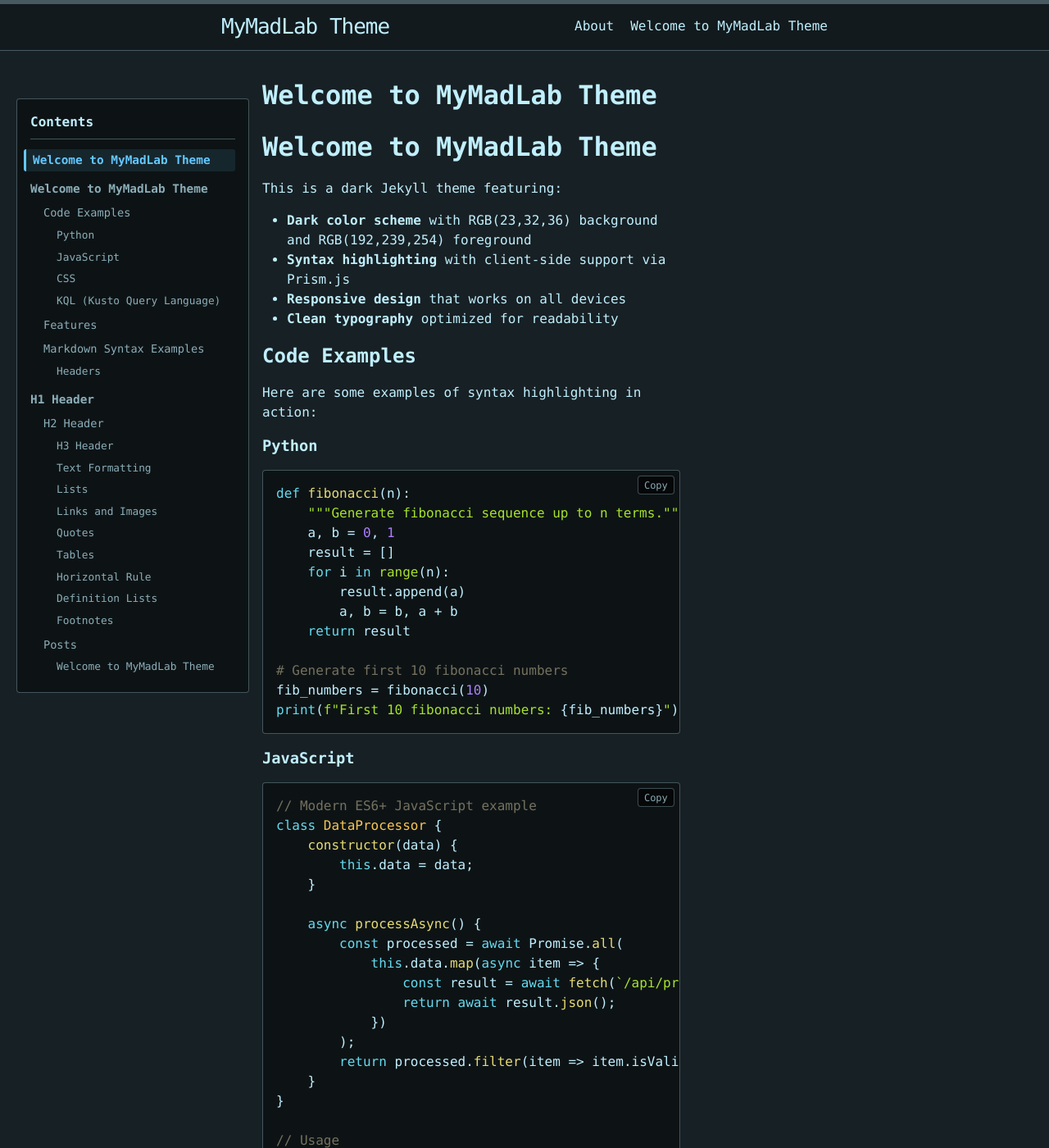
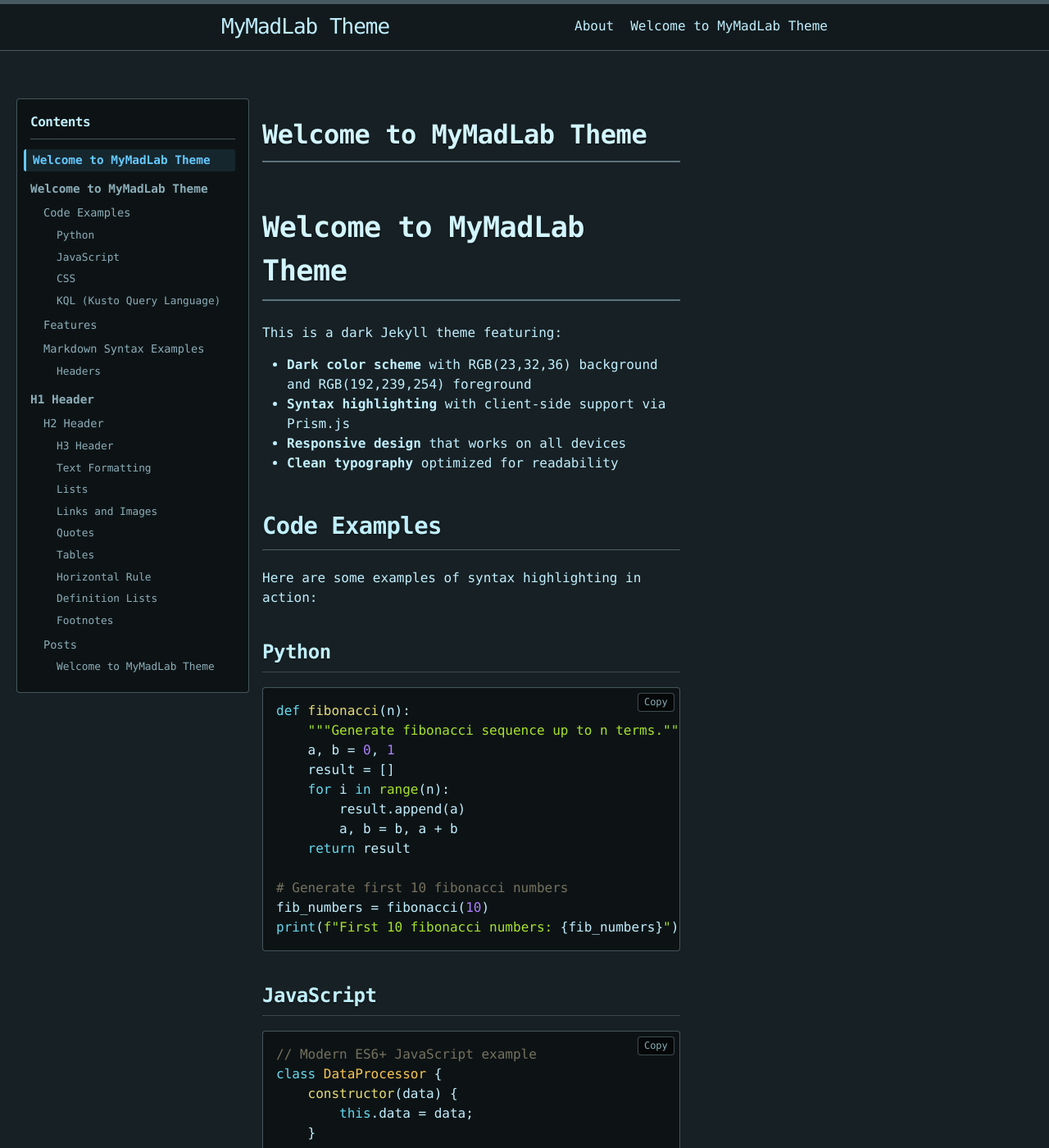
Before and after one commit to biggiebk/theme_mymadlab, a Jekyll site: the page built from index.md, in a window 1280 px wide and 1400 px high. Shown: the whole window at 82% size. Built offline with Jekyll 4.4.1, drawn with Linux system fonts in a browser that asks for light colours; nearby versions of some CDN libraries; our own code applies the rules of GitHub Pages for plain Markdown files.

Commit message:
Header should standout

```diff
--- a/_sass/mymadlab/_base.scss
+++ b/_sass/mymadlab/_base.scss
@@ -129,8 +129,47 @@
  * Headings
  */
 h1, h2, h3, h4, h5, h6 {
-  font-weight: $base-font-weight + 200;
+  font-weight: $base-font-weight + 300;
   color: $foreground-color;
+  text-shadow: 0 1px 2px rgba(0, 0, 0, 0.5);
+  border-bottom: 1px solid rgba(192, 239, 254, 0.2);
+  padding-bottom: 0.25em;
+  margin-top: 1.5em;
+  margin-bottom: 0.75em;
+  letter-spacing: -0.5px;
+}
+
+h1 {
+  font-size: 2.2em;
+  border-bottom-color: rgba(192, 239, 254, 0.4);
+  border-bottom-width: 2px;
+  color: rgb(210, 245, 255);
+}
+
+h2 {
+  font-size: 1.8em;
+  border-bottom-color: rgba(192, 239, 254, 0.3);
+}
+
+h3 {
+  font-size: 1.5em;
+  border-bottom-color: rgba(192, 239, 254, 0.2);
+}
+
+h4 {
+  font-size: 1.25em;
+  border-bottom-color: rgba(192, 239, 254, 0.15);
+}
+
+h5 {
+  font-size: 1.1em;
+  border-bottom-color: rgba(192, 239, 254, 0.1);
+}
+
+h6 {
+  font-size: 1em;
+  border-bottom: none;
+  color: rgba(192, 239, 254, 0.9);
 }
 
 /**
```
